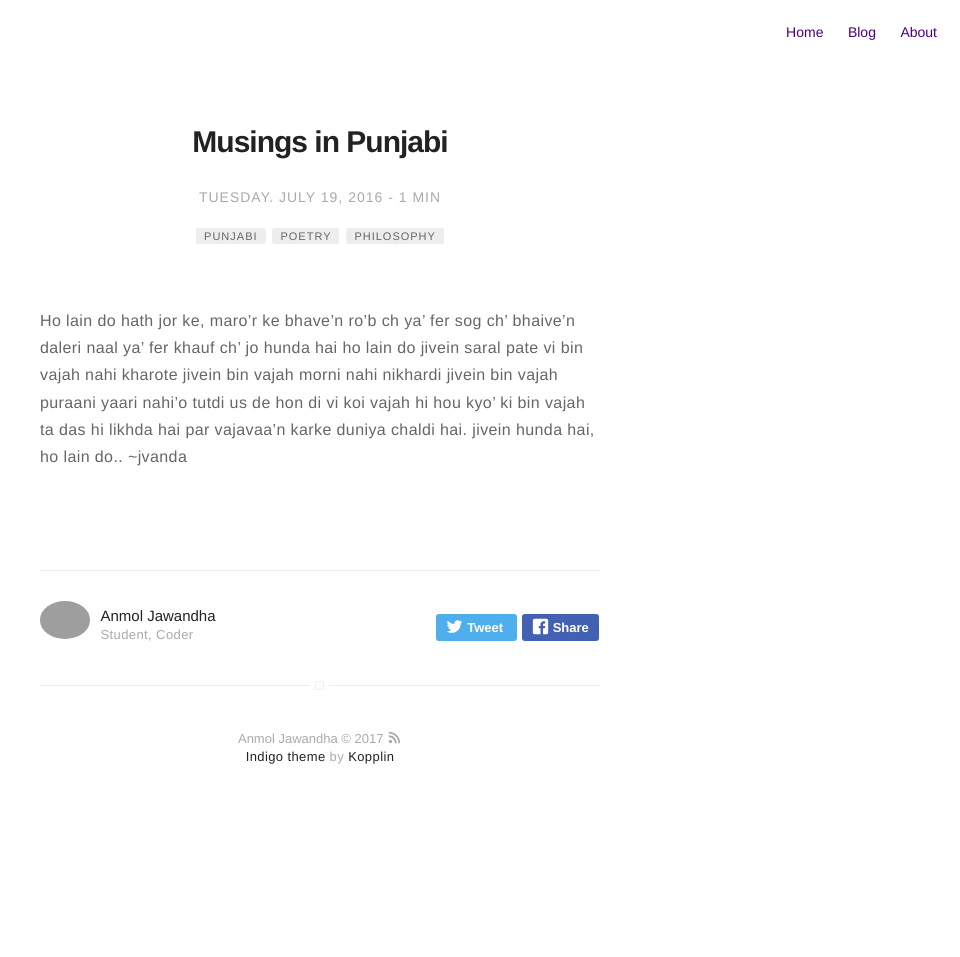
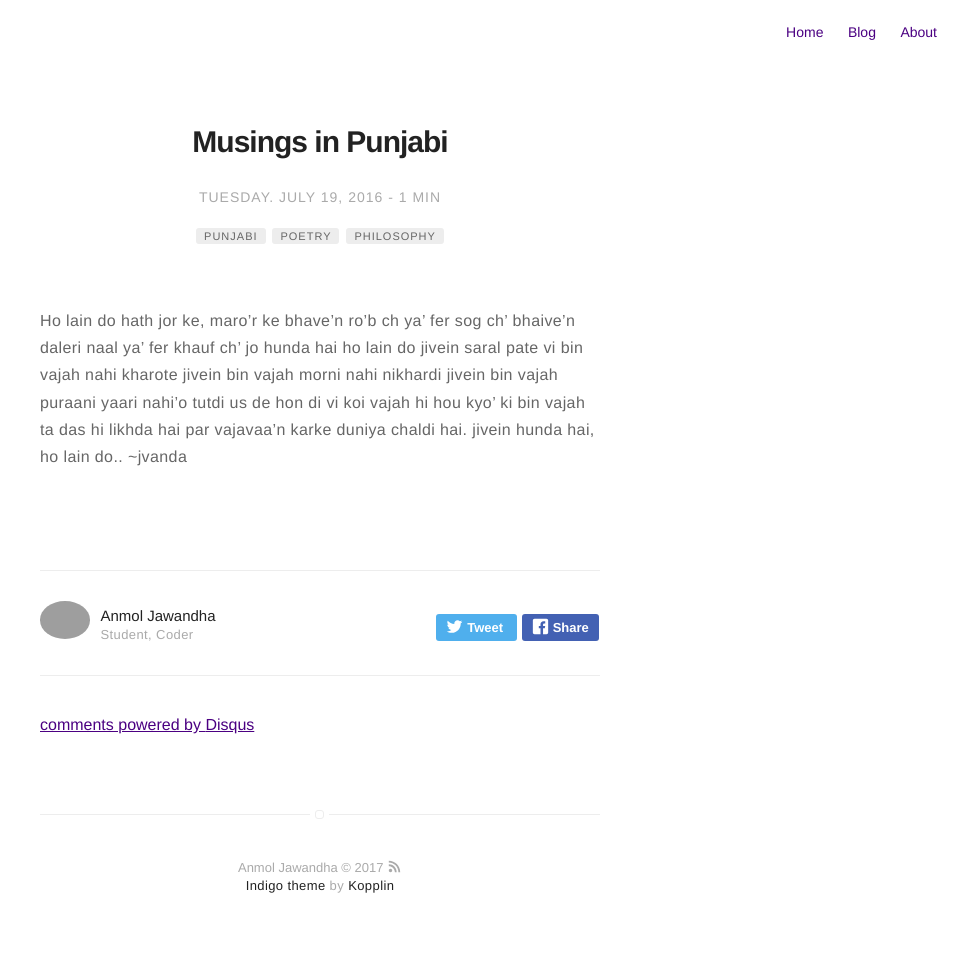
Before and after one commit to Anmol6/anmol6.github.io, a Jekyll site: the page built from _posts/2016-07-19-Musings-in-Punjabi.markdown, in a window 1280 px wide. Shown: the whole page, without its empty margins (320-1280 px from the left). Built offline with Jekyll 4.4.1, drawn with Linux system fonts in a browser that asks for light colours; comment, search, counter and statistics services are not loaded; before the commit the page ends 900 px from its top, so only the background shows below that; some of the changed lines change nothing that is shown.

Commit message:
Update _config.yml

```diff
--- a/_config.yml
+++ b/_config.yml
@@ -26,11 +26,11 @@
 # analytics-piwik-id: 1
 
 # if you don't want comments in your posts, set to false
-disqus: false
+disqus: true
 
 # if you don't have any of social below, comment the line
 #facebook: myfacebook
-#twitter: mytwitter
+twitter: anmolsj
 # google: mygoogle
 # instagram: myinstagram
 # pinterest: mypinterest
```
